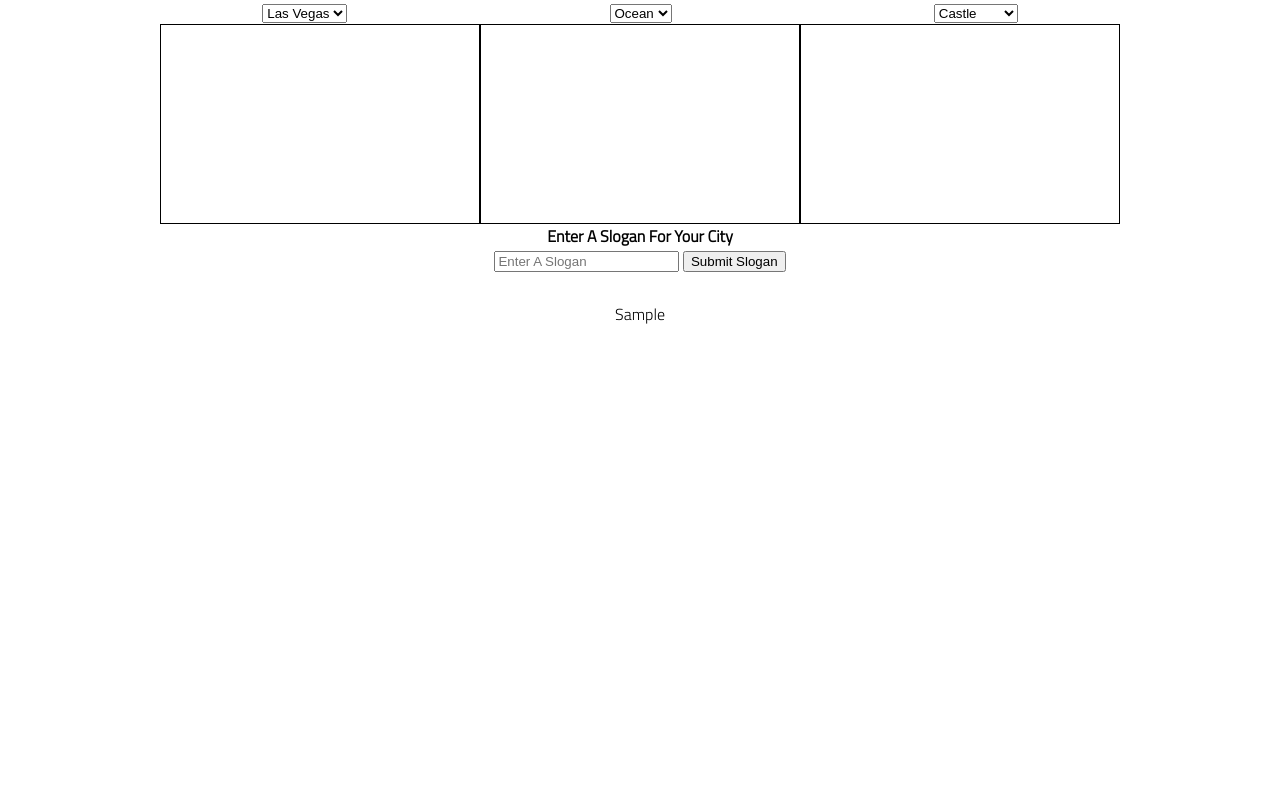
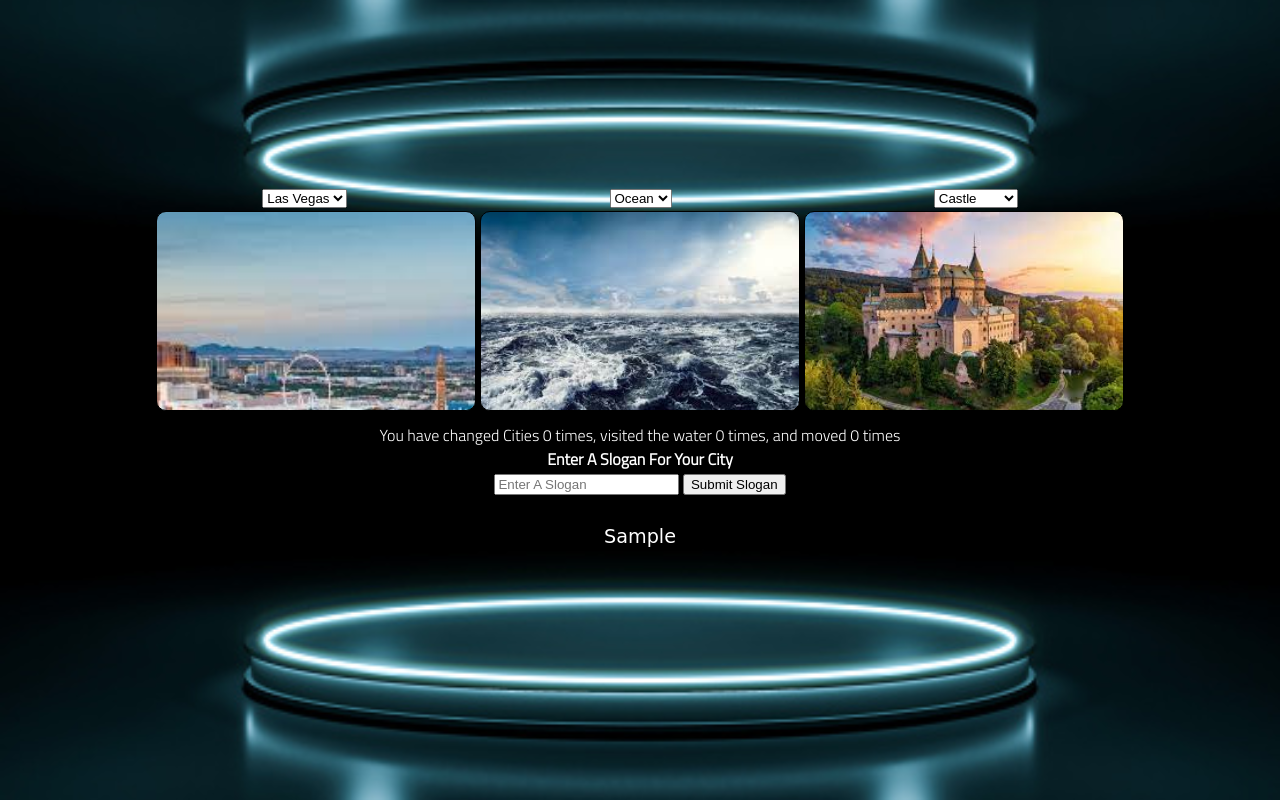
Before and after one commit to CadillacJack42/city-builder, a plain HTML site: page index.html in a window 1280 px wide. Both pictures are taken after typing "Sample" into the empty fields and a click on the button "Submit Slogan". Shown: the top 800 px of the page. Drawn offline with Linux system fonts and the light colour scheme.

Commit message:
Added styles in JS

```diff
--- a/app.js
+++ b/app.js
@@ -41,35 +41,61 @@ btn.addEventListener('click', () => {
     displaySlogans();
 });
 
+window.addEventListener('load', () => {
+    document.getElementById('city-img').style.backgroundImage = `url('./assets/${city.value}.jpeg')`;
+    document.getElementById('water-img').style.backgroundImage = `url('./assets/${water.value}.jpeg')`;
+    document.getElementById('house-img').style.backgroundImage = `url('./assets/${house.value}.jpeg')`;
+    displayStats();
+});
+
 const handleClick = (e) => {
     state[e.target.id]++;
-    console.log(state);
     let where = document.getElementById(`${e.target.id}-img`);
     where.style.backgroundImage = `url('./assets/${e.target.value}.jpeg')`;
     displayStats();
-  // console.log(e);
 };
 
 const displayStats = () => {
     count.textContent = '';
     let p = document.createElement('p');
     p.textContent = createCountString(state.city, state.water, state.house);
+    p.style.color = 'white';
+    p.style.margin = '0';
+    p.style.marginTop = '10px';
     count.append(p);
 };
 
 const displaySlogans = () => {
     state.slogans.push(sloganInput.value);
-    console.log(state.slogans);
     sloganInput.value = '';
     list.textContent = '';
     for (const slogan of state.slogans) {
         let p = document.createElement('p');
+        p.classList.add('slogan');
         p.textContent = slogan;
-        list.append(p);
+        p.style.margin = '0';
+        p.style.fontFamily = 'cursive';
+        p.style.fontSize = 'larger';
+        p.style.color = 'white';
+        p.style.textShadow = `text-shadow:
+        -1px 0 black,
+        1px 0 black,
+        0 1px black,
+        0 -1px black,
+        -2px 0 black,
+        2px 0 black,
+        0 2px black,
+        0 -2px black;`;
+        list.prepend(p);
     }
-
 };
 
-
+//  Styles
 const enter = document.getElementById('slogan-headline');
 enter.style.margin = 0;
+enter.style.color = 'white';
+const dropdowns = document.getElementById('dropdowns');
+dropdowns.style.marginTop = '10px';
+const sloganDiv = document.getElementById('slogan-div');
+sloganDiv.style.marginTop = '0px';
+count.style.margin = '0';
--- a/styles/style.css
+++ b/styles/style.css
@@ -29,14 +29,20 @@ body {
 
     font-family: 'Titillium Web', sans-serif;
     background-color: var(--color2);
+    background-image: url('../assets/city-back.jpeg');
+    background-size: cover;
 }
 
 main {
+    height: 100%;
     display: flex;
     flex-direction: column;
-    justify-content: center;
+    /* justify-content: center; */
     align-items: center;
-    margin-bottom: calc(var(--footer-height));
+    margin-top: 175px;
+    /* margin-bottom: calc(var(--footer-height)); */
+    /* background-image: url('../assets/city-back.jpeg');
+    background-size: cover; */
 }
 
 section {
@@ -60,7 +66,6 @@ header {
     height: var(--header-height);
     box-shadow: var(--shadow);
 }
-
 
 h2 {
     font-size: 1.8rem;
@@ -104,8 +109,24 @@ footer {
     height: 25vh;
     width: 25vw;
     border: 1px solid black;
+    background-repeat: no-repeat;
+    background-size: cover;
+    margin: 2px 2px;
+    border-radius: 10px;
 }
 
 #slogan-div {
     text-align: center;
 }
+
+.slogan {
+    text-shadow:
+-1px 0 black,
+    1px 0 black,
+    0 1px black,
+    0 -1px black,
+    -1px 0 black,
+    1px 0 black,
+    0 1px black,
+    0 -1px black;
+}
```
Also changed, not shown: index.html (+0 -4 lines), assets/city-back.jpeg (added).
